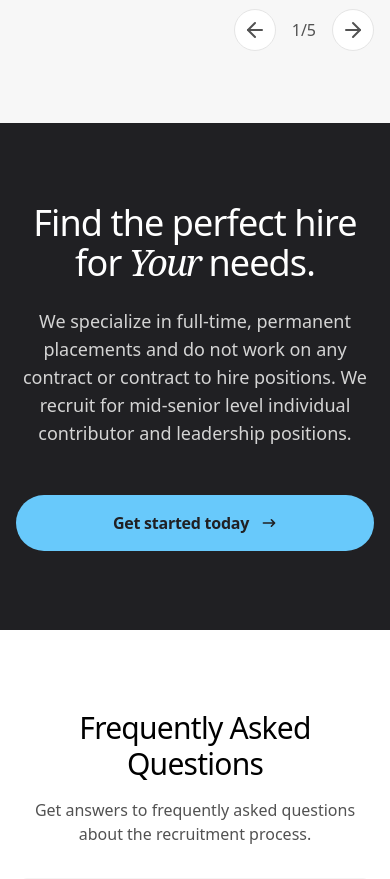
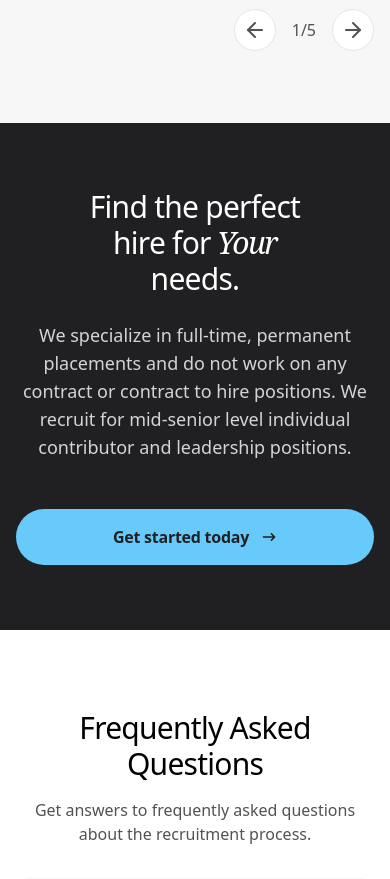
Before and after one commit to mhlauf1/mmr, a Next.js app: page / in a window 390 px wide. Shown: the part 4360-5239 px from the top of the page. Built offline with nearby package versions, Linux system fonts and the light colour scheme.

Commit message:
fixing cta spacing

```diff
--- a/src/sections/home/CTA.tsx
+++ b/src/sections/home/CTA.tsx
@@ -3,10 +3,10 @@ import { Button } from "@/components/Buttons";
 
 const CTA = () => {
   return (
-    <section className="bg-[#202023] relative h-[60vh] py-12 md:py-0 md:h-[75vh]">
+    <section className="bg-[#202023] relative h-[60vh] py-16 md:py-0 md:h-[75vh]">
       <div className="px-4 sm:px-8 h-full justify-center py-8 items-center flex flex-col">
         <div className="flex flex-col md:mt-auto  items-center">
-          <h2 className="text-4xl sm:text-5xl max-w-lg md:max-w-xl text-white md:text-7xl font-medium tracking-tight text-center">
+          <h2 className="text-3xl sm:text-5xl max-w-[15ch] md:max-w-xl text-white md:text-7xl font-medium tracking-tight text-center">
             Find the perfect hire for
             <span className="font-pt-serif tracking-tighter italic">
               {" "}
```
